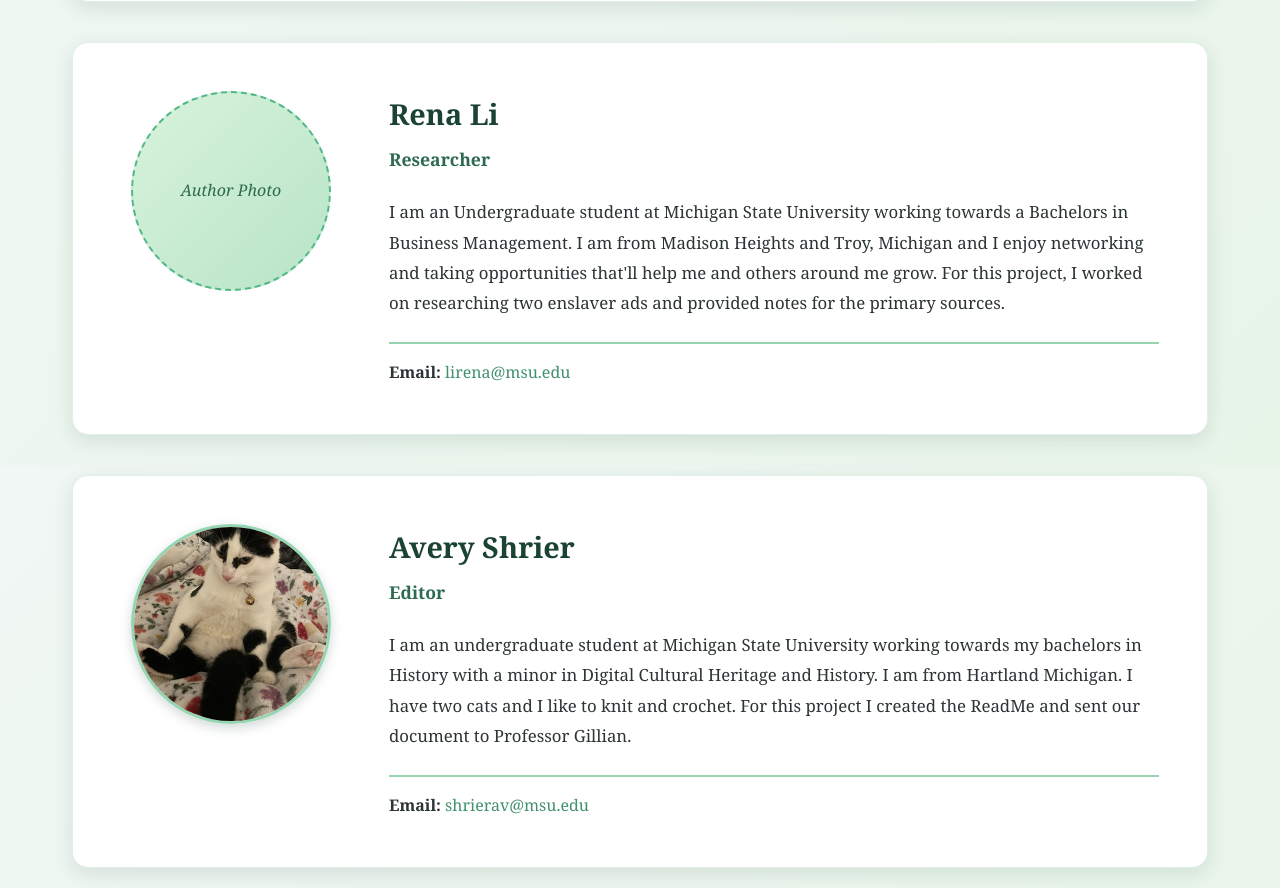
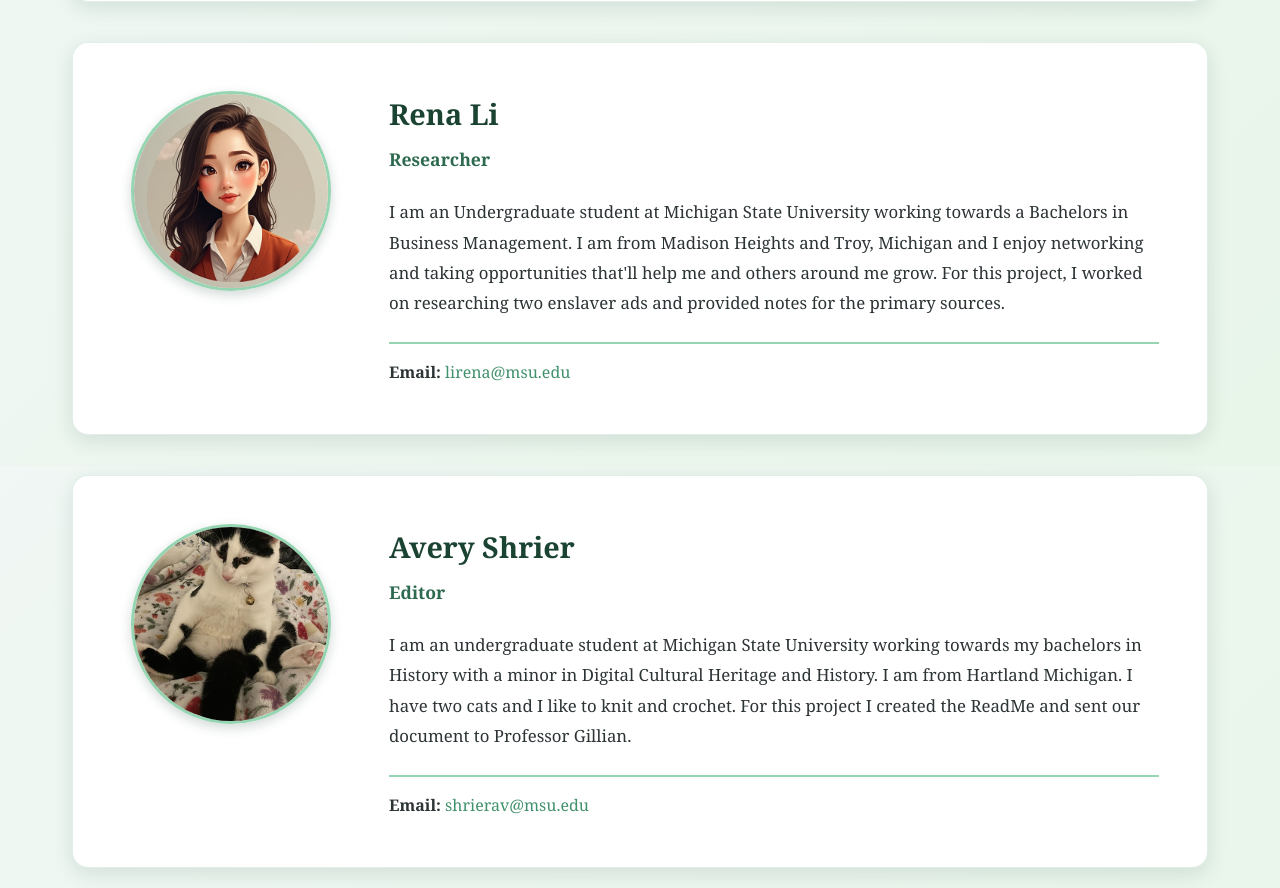
Before and after one commit to doingdigitalhistory/techpod1, a plain HTML site: page authors.html in a window 1280 px wide. Shown: the part 1134-2022 px from the top of the page. Drawn offline with Linux system fonts and the light colour scheme.

Commit message:
all author iamges/avatars loaded

```diff
--- a/authors.html
+++ b/authors.html
@@ -59,9 +59,7 @@
 
             <article class="author-card">
                 <div class="author-image">
-                    <div class="avatar-placeholder">
-                        <p>Author Photo</p>
-                    </div>
+                    <img src="images/rena.jpg" alt="Rena avatar">
                 </div>
                 <div class="author-info">
                     <h2>Rena Li</h2>
```
Also changed, not shown: images/rena.jpg (added).
